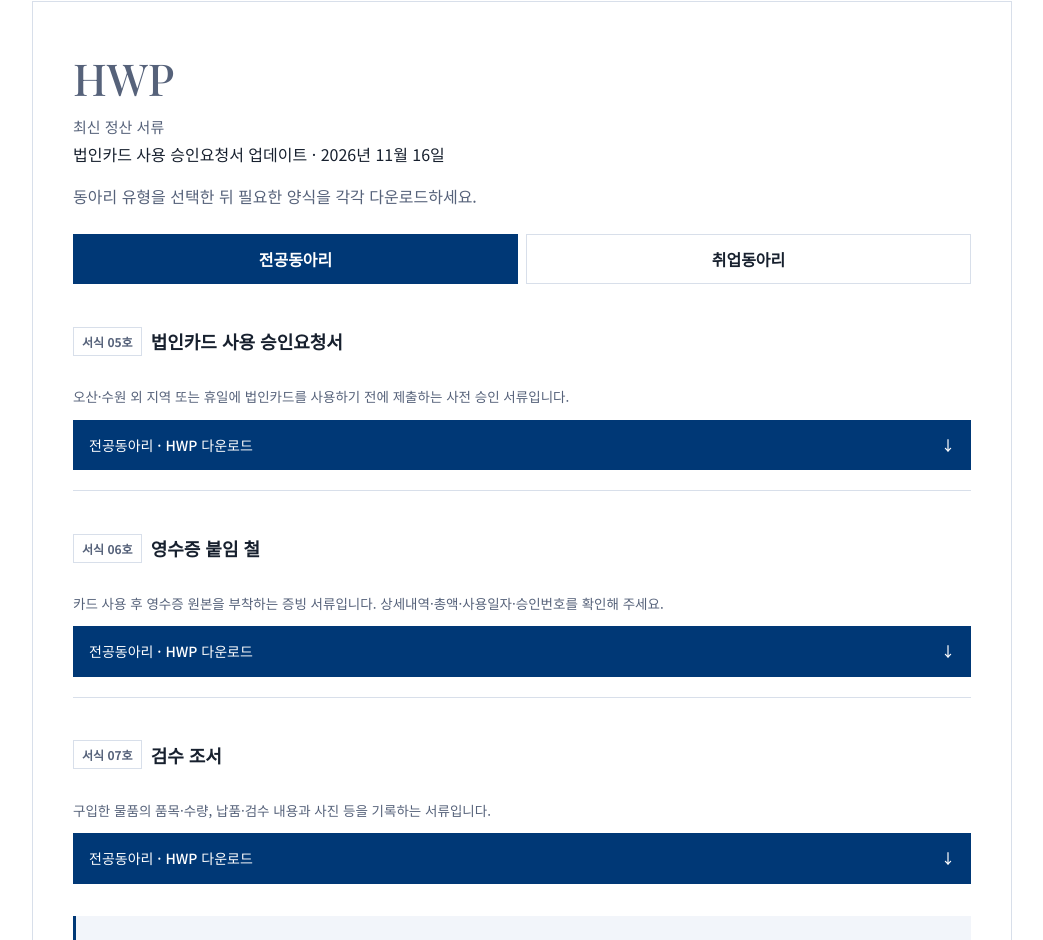
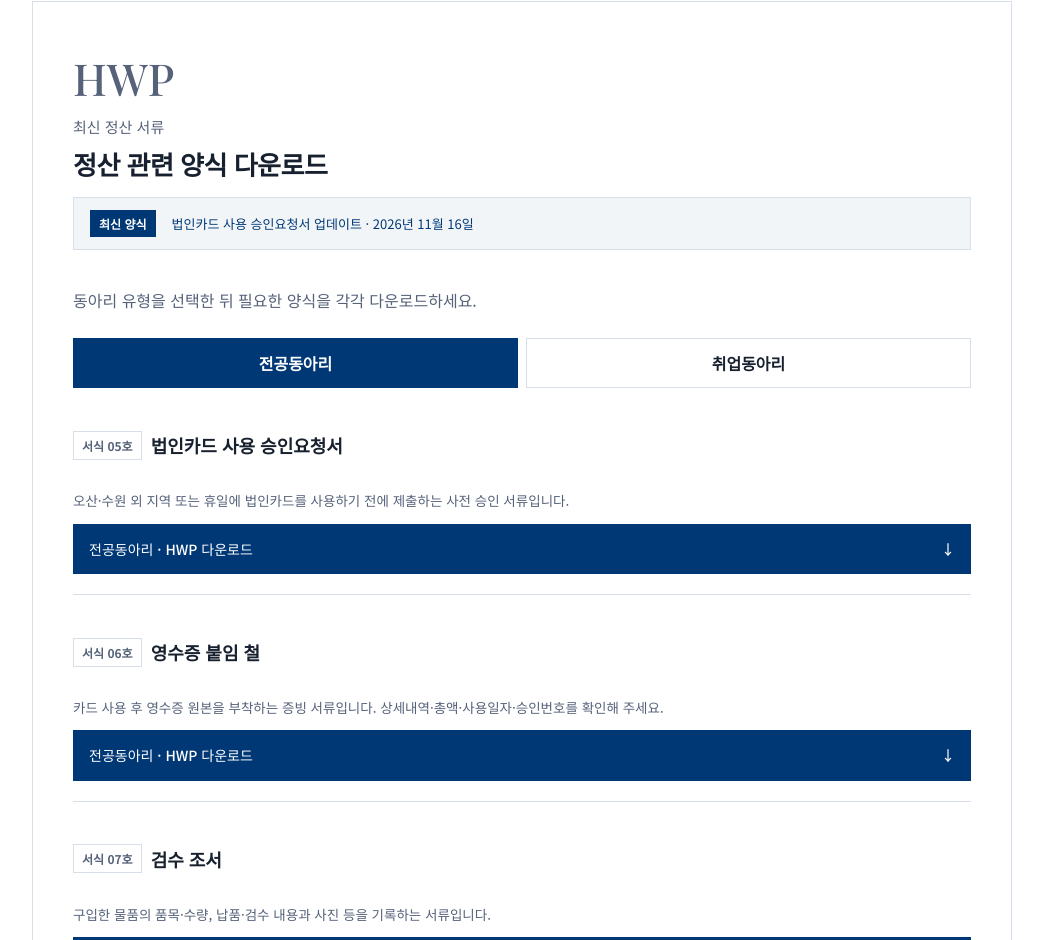
Before and after one commit to hanjinjoo/osan, a plain HTML site: page index.html in a window 1280 px wide. Shown: the part 1337-2277 px from the top of the page, without its empty margins (36-1079 px from the left). Drawn offline with nearby package versions, Linux system fonts and the light colour scheme; a web font is replaced by a local one.

Commit message:
Restore settlement heading and update notice typography

```diff
--- a/index.html
+++ b/index.html
@@ -34,7 +34,7 @@
 <div class="dl-grid">        <article class="dl-card settlement-card" aria-labelledby="settlement-heading">
           <p class="dl-type" aria-hidden="true">HWP</p>
           <p class="dl-kind">최신 정산 서류</p>
-       <span>법인카드 사용 승인요청서 업데이트 · <time datetime="2026-11-16">2026년 11월 16일</time></span>
+          <h3 id="settlement-heading">정산 관련 양식 다운로드</h3><div class="form-version" aria-label="정산 양식 최신 버전"><strong>최신 양식</strong><span>법인카드 사용 승인요청서 업데이트 · <time datetime="2026-11-16">2026년 11월 16일</time></span></div>
           <p>동아리 유형을 선택한 뒤 필요한 양식을 각각 다운로드하세요.</p>
           <div class="settlement-tabs" role="tablist" aria-label="정산 서류 동아리 유형">
             <button type="button" role="tab" id="settlement-tab-major" aria-controls="settlement-panel-major" aria-selected="true" tabindex="0" data-settlement-tab="major">전공동아리</button>
```
